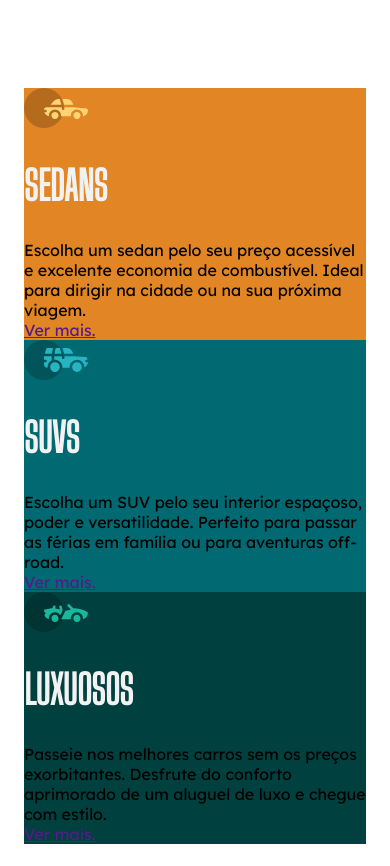
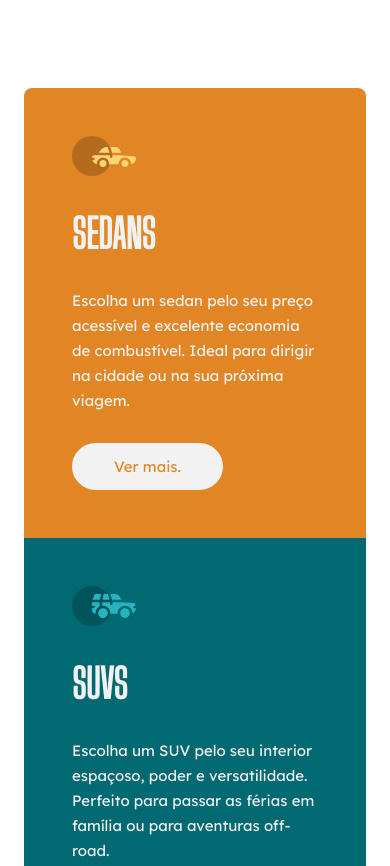
Before and after one commit to daniellefreitas23/carros, a plain HTML site: page index.html in a window 390 px wide. Shown: the top 866 px of the page. Drawn offline with Linux system fonts and the light colour scheme.

Commit message:
finalização da parte mobile

```diff
--- a/index.html
+++ b/index.html
@@ -14,23 +14,23 @@
     <main>
         <section class="sedans">
             <img src="./imagens/icon-sedans.svg" alt="carros sedans">
-            <h2>sedans</h2>
+            <h2>Sedans</h2>
             <p>Escolha um sedan pelo seu preço acessível e excelente economia de combustível. Ideal para dirigir na cidade ou na sua próxima viagem.</p>
-            <a href="">Ver mais.</a>
+            <a href="https://www.webmotors.com.br/sedans" target="_blank">Ver mais.</a>
         </section>
 
         <section class="suvs">
-            <img src="./imagens/icon-suvs.svg" alt="carros suvs">
-            <h2>Suvs</h2>
+            <img src="./imagens/icon-suvs.svg" alt="carros suv">
+            <h2>SUVs</h2>
             <p>Escolha um SUV pelo seu interior espaçoso, poder e versatilidade. Perfeito para passar as férias em família ou para aventuras off-road.</p>
-            <a href="">Ver mais.</a>
+            <a href="https://www.webmotors.com.br/suvs" target="_blank">Ver mais.</a>
         </section>
 
         <section class="luxuosos">
-            <img src="./imagens/icon-luxury.svg" alt="carros luxuosos">
+            <img src="./imagens/icon-luxury.svg" alt="carros luxo">
             <h2>Luxuosos</h2>
             <p>Passeie nos melhores carros sem os preços exorbitantes. Desfrute do conforto aprimorado de um aluguel de luxo e chegue com estilo.</p>
-            <a href="">Ver mais.</a>
+            <a href="https://www.webmotors.com.br/catalogo/carroceria/coupe/" target="_blank">Ver mais.</a>
         </section>
     </main>
 </body>
--- a/style.css
+++ b/style.css
@@ -5,7 +5,7 @@
 }
 
 :root {
-   --orange: #E28625;
+    --orange: #E28625;
    --cyan: #006971;
    --dark-cyan: #004140;
    --gray: #F2F2F2;
@@ -26,14 +26,31 @@ h2 {
 
 p {
     font-family: 'Lexend Deca', sans-serif;
+    font-size: 0.9375rem;
+    color: var(--gray);
+    margin-bottom: 1.875rem;
+    line-height: 1.5625rem;
 }
 
 a {
     font-family: 'Lexend Deca', sans-serif;
+    display: block;
+    text-decoration: none;
+    border: 2px solid var(--gray);
+    width: fit-content;
+    font-size: 0.9375rem;
+    padding: 0.75rem 2.5rem;
+    border-radius: 1.5625rem;
+    background: var(--gray);
+}
+
+section{
+    padding: 3rem;
 }
 
 .sedans {
     background: var(--orange);
+    border-radius: 8px 8px 0 0;
 }
 
 .suvs {
@@ -42,4 +59,17 @@ a {
 
 .luxuosos {
     background: var(--dark-cyan);
+    border-radius:0 0 8px 8px;
 }
+
+.sedans a{
+    color: var(--orange);
+}
+
+.suvs a{
+    color: var(--cyan);
+}
+
+.luxuosos a{
+    color: var(--dark-cyan) ;
+}
```
